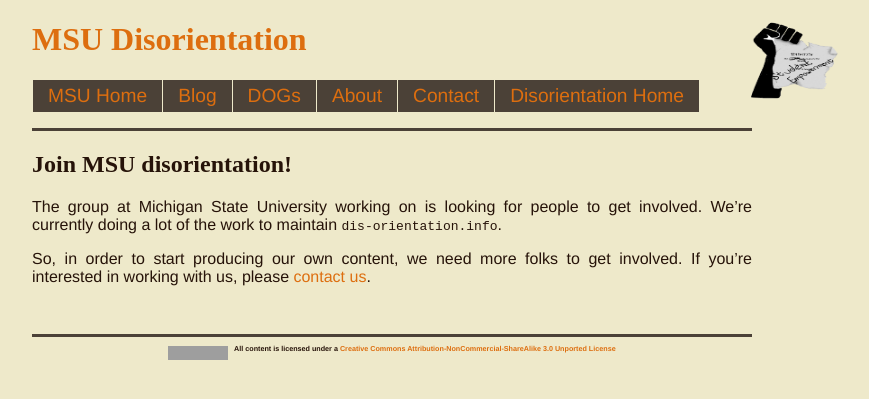
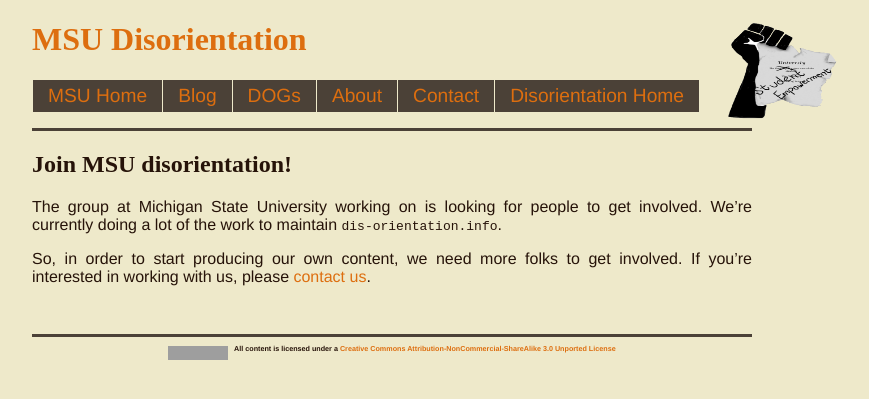
Before and after one commit to dis-orientation/msu, a Jekyll site: the page built from index.md, in a window 1280 px wide. Shown: the top 399 px of the page, without its empty margins (248-1117 px from the left). Built offline with Jekyll 4.4.1, drawn with Linux system fonts in a browser that asks for light colours; Markdown is read by kramdown in place of the engine named in the settings; grey boxes are pictures that could not be loaded.

Commit message:
bigger logo

```diff
--- a/_includes/header.html
+++ b/_includes/header.html
@@ -19,7 +19,7 @@
 
 		<div id="main-wrapper">
 
-			<div id="logo"><img src="/images/DiplomaFistMarkup.gif" alt="Solidarity Fist Diploma" width="100" height="82" style="background-color:#EEE9CA" /></div>
+			<div id="logo"><img src="/images/DiplomaFistMarkup.gif" alt="Solidarity Fist Diploma" width="125" height="103" style="background-color:#EEE9CA" /></div>
 
 			<div id="header-wrapper">
 
```
